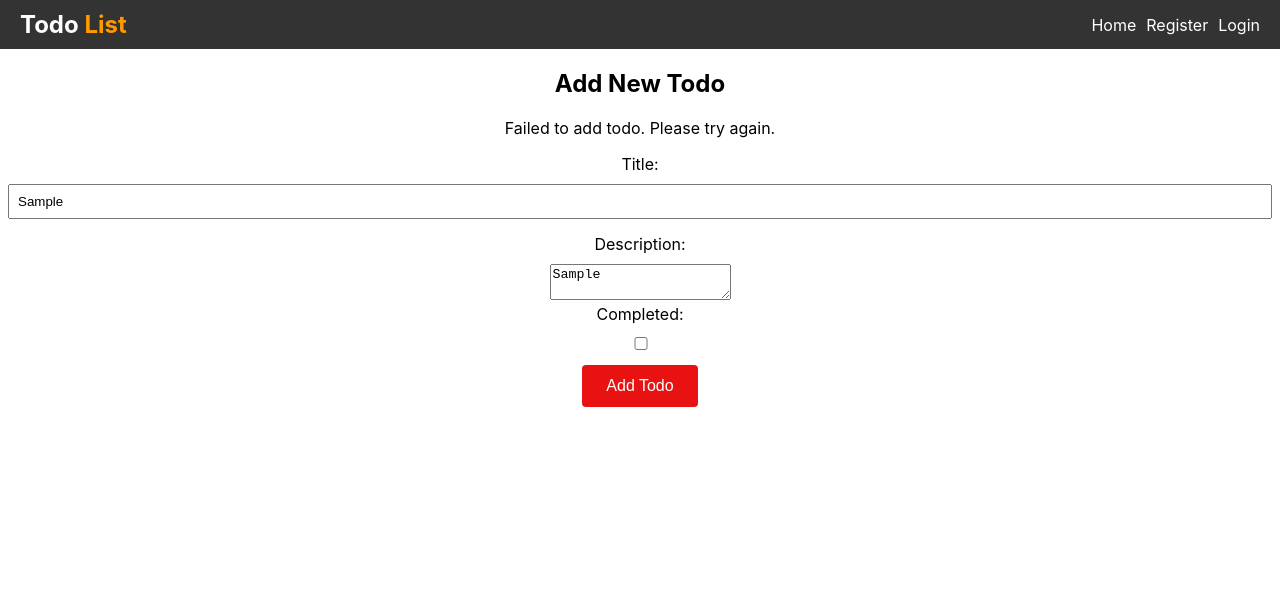
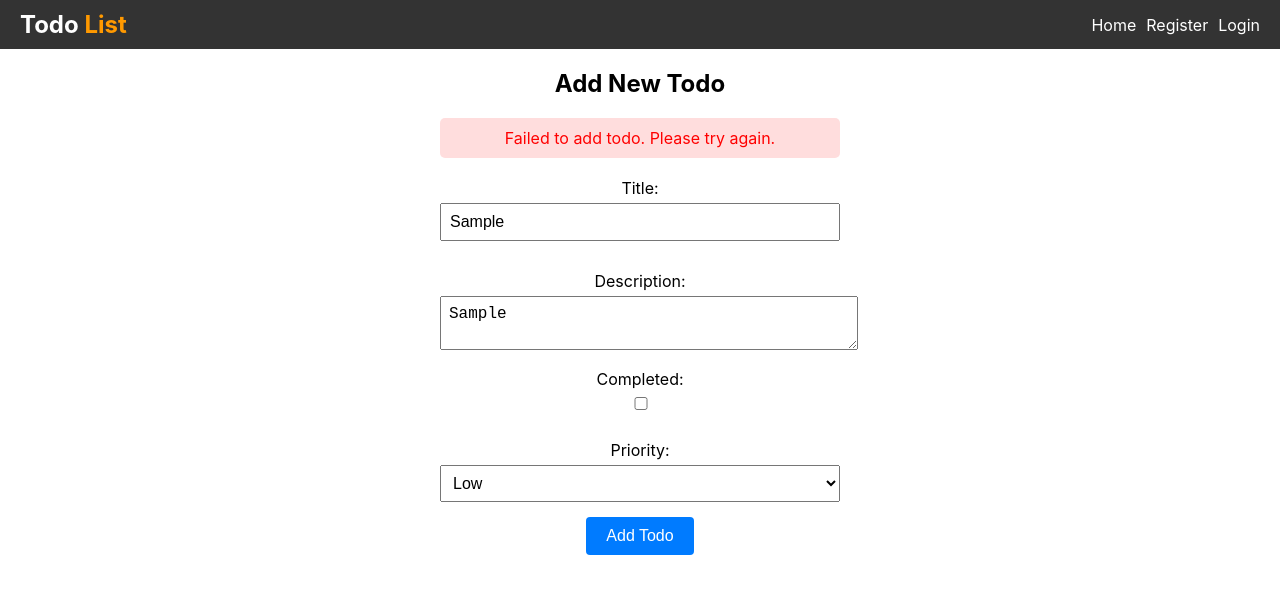
Before and after one commit to AnudeepYendluri/TodoListManagerFrontend1, a React (Create React App) app: page /add-todo in a window 1280 px wide. Both pictures are taken after typing "Sample", "Sample" into the empty fields and a click on the button "Add Todo". Shown: the top 594 px of the page. Built offline with nearby package versions, Linux system fonts and the light colour scheme; no server answers.

Commit message:
completed

```diff
--- a/src/AddTodoForm.css
+++ b/src/AddTodoForm.css
@@ -1,40 +1,55 @@
 .add-todo-form-container {
-  width: 50%;
-  margin: auto;
-  padding: 20px;
-  border: 1px solid #ccc;
-  border-radius: 5px;
+  max-width: 400px;
+  margin: 0 auto;
 }
 
 .todo-form {
-  display: flex;
-  flex-direction: column;
+  margin-top: 20px;
 }
 
 .form-group {
-  margin-bottom: 10px;
+  margin-bottom: 15px;
 }
 
 label {
-  font-weight: bold;
+  display: block;
+  margin-bottom: 5px;
 }
 
-textarea, input[type="text"] {
+input[type="text"],
+textarea,
+select {
   width: 100%;
   padding: 8px;
-  border: 1px solid #ccc;
-  border-radius: 4px;
+  font-size: 16px;
 }
 
 .submit-button {
-  background-color: #1088c0;
+  background-color: #007bff;
   color: #fff;
   border: none;
-  border-radius: 4px;
   padding: 10px 20px;
+  font-size: 16px;
   cursor: pointer;
 }
 
 .submit-button:hover {
-  background-color: #16fd6a;
+  background-color: #0056b3;
 }
+
+.error-message,
+.success-message {
+  margin-top: 10px;
+  padding: 10px;
+  border-radius: 5px;
+}
+
+.error-message {
+  background-color: #ffdddd;
+  color: #ff0000;
+}
+
+.success-message {
+  background-color: #ddffdd;
+  color: #00aa00;
+}
--- a/src/AddTodoForm.js
+++ b/src/AddTodoForm.js
@@ -1,5 +1,6 @@
 import React, { useState } from 'react';
 import axios from 'axios';
+import './AddTodoForm.css'; // Import the CSS file for styling
 
 const AddTodoForm = () => {
   const [title, setTitle] = useState('');
@@ -7,6 +8,7 @@ const AddTodoForm = () => {
   const [completed, setCompleted] = useState(false);
   const [error, setError] = useState(null);
   const [successMessage, setSuccessMessage] = useState('');
+  const [priority, setPriority] = useState('low');
 
   const handleSubmit = async (e) => {
     e.preventDefault();
@@ -19,7 +21,8 @@ const AddTodoForm = () => {
       const response = await axios.post(`https://todolistmanager.onrender.com/addtodo?userId=${userId}`, {
         title: title,
         description: description,
-        completed: completed
+        completed: completed,
+        priority : priority
       }, {
         headers: {
           Authorization: `Bearer ${token}`
@@ -32,6 +35,7 @@ const AddTodoForm = () => {
       setTitle('');
       setDescription('');
       setCompleted(false);
+      setPriority('');
 
       // Show success message
       setSuccessMessage('Todo Added Successfully');
@@ -65,24 +69,32 @@ const AddTodoForm = () => {
   };
 
   return (
-    <div>
+    <div className="add-todo-form-container">
       <h2>Add New Todo</h2>
-      {successMessage && <p>{successMessage}</p>}
-      {error && <p>{error}</p>}
-      <form onSubmit={handleSubmit}>
-        <div>
+      {successMessage && <p className="success-message">{successMessage}</p>}
+      {error && <p className="error-message">{error}</p>}
+      <form onSubmit={handleSubmit} className="todo-form">
+        <div className="form-group">
           <label>Title:</label>
           <input type="text" value={title} onChange={(e) => setTitle(e.target.value)} required />
         </div>
-        <div>
+        <div className="form-group">
           <label>Description:</label>
           <textarea value={description} onChange={(e) => setDescription(e.target.value)} required />
         </div>
-        <div>
+        <div className="form-group">
           <label>Completed:</label>
           <input type="checkbox" checked={completed} onChange={(e) => setCompleted(e.target.checked)} />
         </div>
-        <button type="submit">Add Todo</button>
+        <div className="form-group">
+          <label>Priority:</label>
+          <select value={priority} onChange={(e) => setPriority(e.target.value)}>
+            <option value="low">Low</option>
+            <option value="medium">Medium</option>
+            <option value="high">High</option>
+          </select>
+        </div>
+        <button type="submit" className="submit-button">Add Todo</button>
       </form>
     </div>
   );
--- a/src/TodoList.css
+++ b/src/TodoList.css
@@ -23,6 +23,7 @@
   margin-bottom: 10px;
   padding: 5px;
   border-bottom: 1px solid #ddd;
+  position: relative; /* Added position relative */
 }
 
 .todo-list-container li:last-child {
@@ -33,3 +34,72 @@
   font-size: 18px;
   color: #666;
 }
+
+/* Styling for priority */
+.todo-list-container li .priority-low {
+  position: absolute;
+  top: 0;
+  right: 0;
+  background-color: #4CAF50; /* Green */
+  color: white;
+  padding: 5px;
+  border-radius: 3px;
+  font-size: 12px;
+}
+
+.todo-list-container li .priority-medium {
+  position: absolute;
+  top: 0;
+  right: 0;
+  background-color: #FFD700; /* Yellow */
+  color: #333;
+  padding: 5px;
+  border-radius: 3px;
+  font-size: 12px;
+}
+
+.todo-list-container li .priority-high {
+  position: absolute;
+  top: 0;
+  right: 0;
+  background-color: #FF6347; /* Red */
+  color: white;
+  padding: 5px;
+  border-radius: 3px;
+  font-size: 12px;
+}
+
+/* ButtonStyles.css */
+
+.filterButton {
+  margin-right: 10px;
+  padding: 10px 20px;
+  border: none;
+  border-radius: 5px;
+  cursor: pointer;
+  background-color: #76d4ee; /* Red */
+  color: rgb(255, 255, 255);
+}
+
+.filterButtonPending {
+  margin-right: 10px;
+  background-color: #0fb9ec;
+  color: #FF6347;
+}
+
+.filterButtonHigh {
+  margin-right: 10px;
+  background-color: #FF6347; /* Red */
+  color: white;
+}
+
+.filterButtonMedium {
+  margin-right: 10px;
+  background-color: #FFD700; /* Yellow */
+  color: #333;
+}
+
+.filterButtonLow {
+  background-color: #4CAF50; /* Green */
+  color: white;
+}
--- a/src/TodoList.js
+++ b/src/TodoList.js
@@ -13,10 +13,7 @@ const TodoList = () => {
 
   const fetchTodos = async () => {
     try {
-      // Get userId using getUserId API
       const userId = await getUserId();
-
-      // Make API call to fetch todos for the user
       const token = localStorage.getItem('token');
       const response = await axios.get(`https://todolistmanager.onrender.com/getalltodo/${userId}`, {
         headers: {
@@ -33,7 +30,6 @@ const TodoList = () => {
     }
   };
 
-  // Function to get user ID from token by making an API call to your backend
   const getUserId = async () => {
     try {
       const token = localStorage.getItem('token');
@@ -48,6 +44,42 @@ const TodoList = () => {
     }
   };
 
+  const handlePriorityFilter = async (priority) => {
+    try {
+      const token = localStorage.getItem('token');
+      const response = await axios.get(`https://todolistmanager.onrender.com/filter?priority=${priority}`, {
+        headers: {
+          Authorization: `Bearer ${token}`,
+        },
+      });
+
+      setTodos(response.data);
+      setLoading(false);
+    } catch (error) {
+      console.error('Error fetching filtered todos:', error);
+      setError('Failed to fetch filtered todos. Please try again.');
+      setLoading(false);
+    }
+  };
+
+  const handleCompletedFilter = async (completed) => {
+    try {
+      const token = localStorage.getItem('token');
+      const response = await axios.get(`https://todolistmanager.onrender.com/filter?completed=${completed.toString()}`, {
+        headers: {
+          Authorization: `Bearer ${token}`,
+        },
+      });
+
+      setTodos(response.data);
+      setLoading(false);
+    } catch (error) {
+      console.error('Error fetching filtered todos:', error);
+      setError('Failed to fetch filtered todos. Please try again.');
+      setLoading(false);
+    }
+  };
+
   if (loading) {
     return <div>Loading...</div>;
   }
@@ -59,10 +91,16 @@ const TodoList = () => {
   return (
     <div className="todo-list-container"> {/* Applying the CSS class */}
       <h2>Todo List</h2>
+      <button onClick={() => handleCompletedFilter(true)} className='filterButton'>Completed</button>
+      <button onClick={() => handleCompletedFilter(false)} className='filterButton'>Pending</button>
+      <button onClick={() => handlePriorityFilter('high')} className='filterButtonHigh'>High</button>
+      <button onClick={() => handlePriorityFilter('medium')} className='filterButtonMedium'>Medium</button>
+      <button onClick={() => handlePriorityFilter('low')} className='filterButtonLow'>Low</button>
       <ul>
         {todos.map(todo => (
           <li key={todo.id}>
             <span>{todo.title}</span>
+            <span className={`priority-${todo.priority}`}>{todo.priority}</span> {/* Displaying priority level */}
           </li>
         ))}
       </ul>
```
Also changed, not shown: src/TodoFilter.js (added, +34 -0 lines), src/DeleteTodoButton.js (line endings or trailing spaces).
